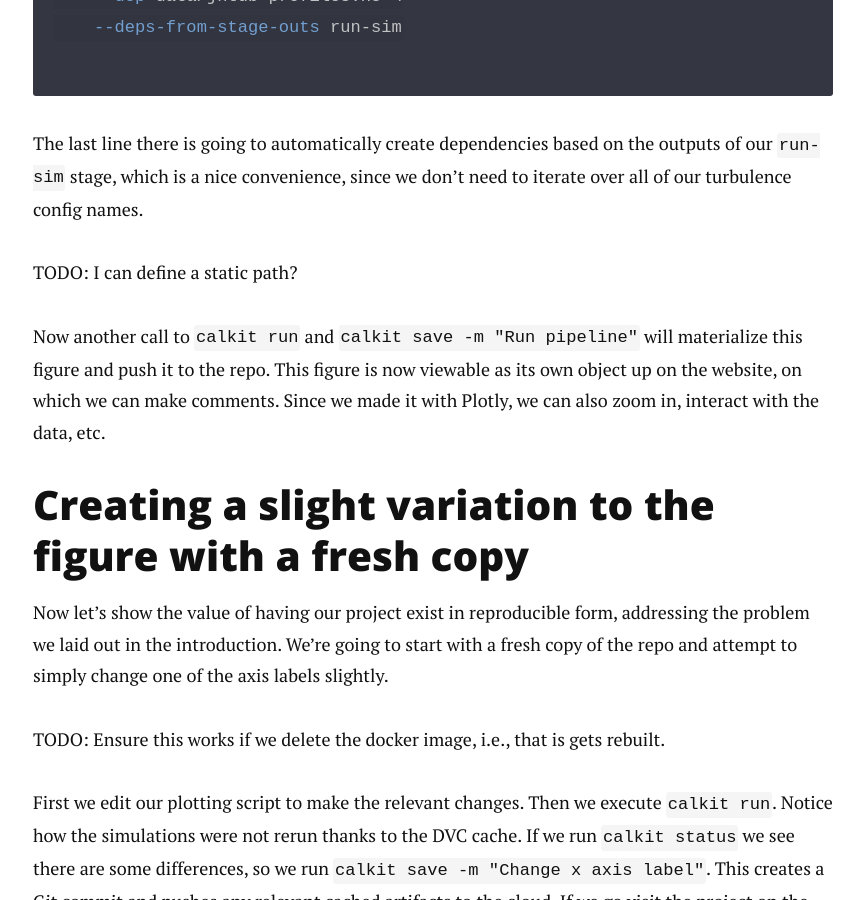
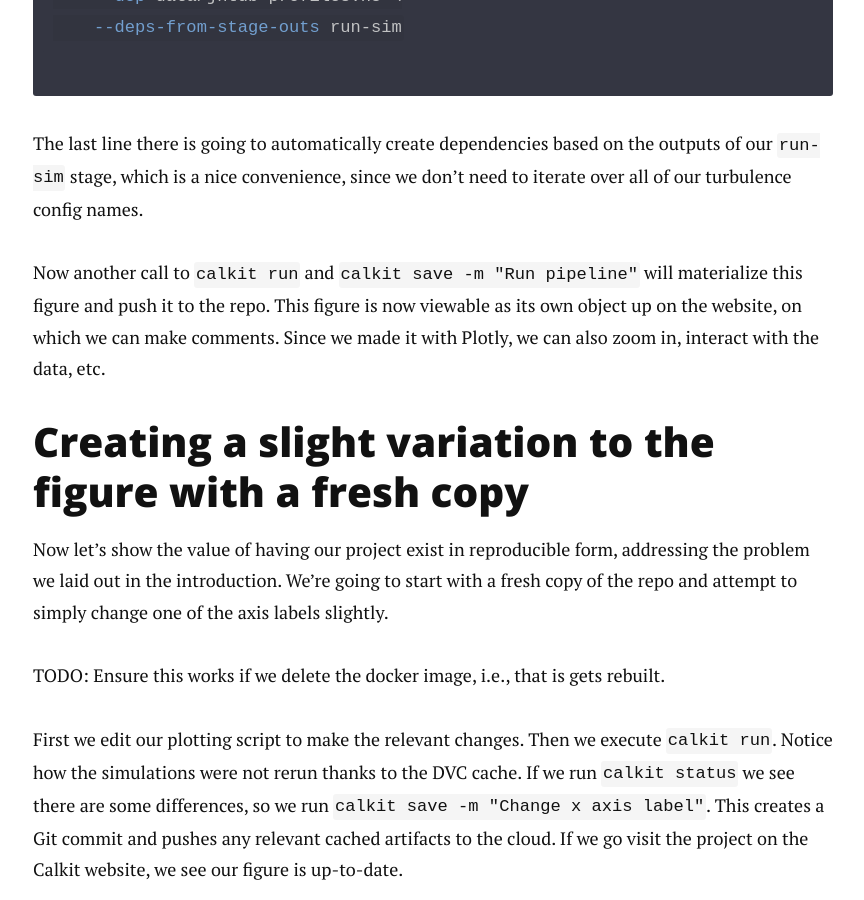
Before and after one commit to petebachant/petebachant.github.io, a Jekyll site: the page built from _posts/2024-10-15-reproducible-openfoam.markdown, in a window 1280 px wide and 900 px high, scrolled down 7235 px. Shown: the whole window, without its empty margins (207-1071 px from the left). Built offline with Jekyll 4.4.1, drawn with Linux system fonts in a browser that asks for light colours; nearby versions of some CDN libraries; formulas are drawn with MathJax 3; comment, search, counter and statistics services are not loaded.

Commit message:
Remove TODO

```diff
--- a/_posts/2024-10-15-reproducible-openfoam.markdown
+++ b/_posts/2024-10-15-reproducible-openfoam.markdown
@@ -253,8 +253,6 @@ the outputs of our `run-sim` stage,
 which is a nice convenience, since we don't need to iterate over all
 of our turbulence config names.
 
-TODO: I can define a static path?
-
 Now another call to `calkit run` and `calkit save -m "Run pipeline"`
 will materialize this figure and push it to the repo.
 This figure is now viewable as its own object up on the website,
```
